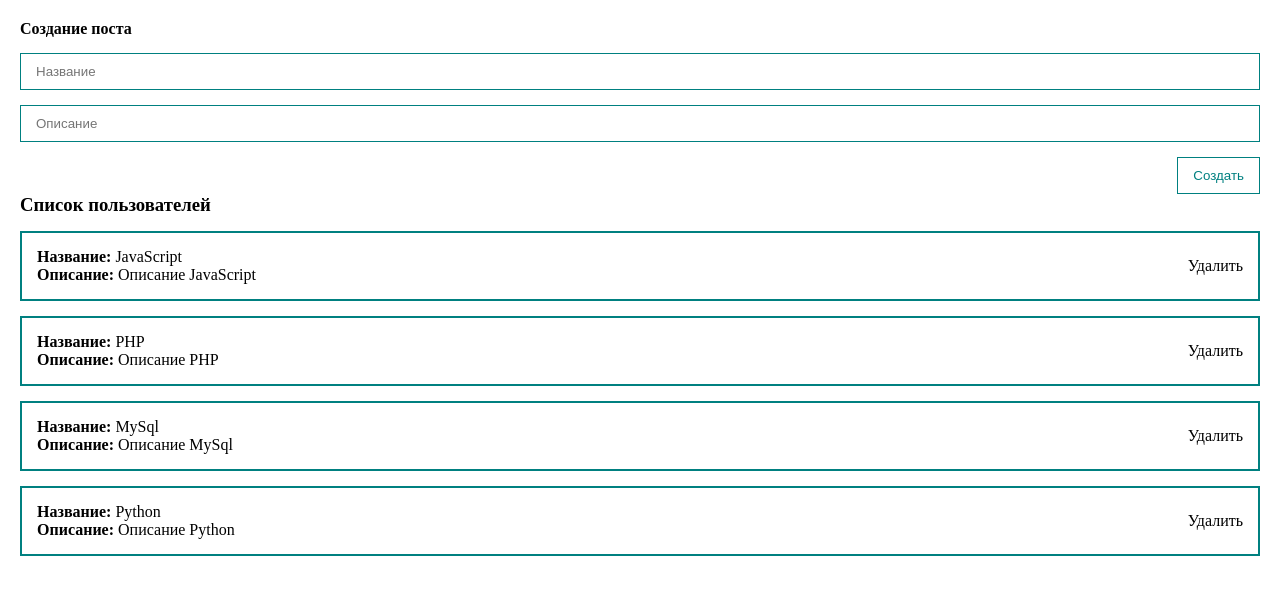
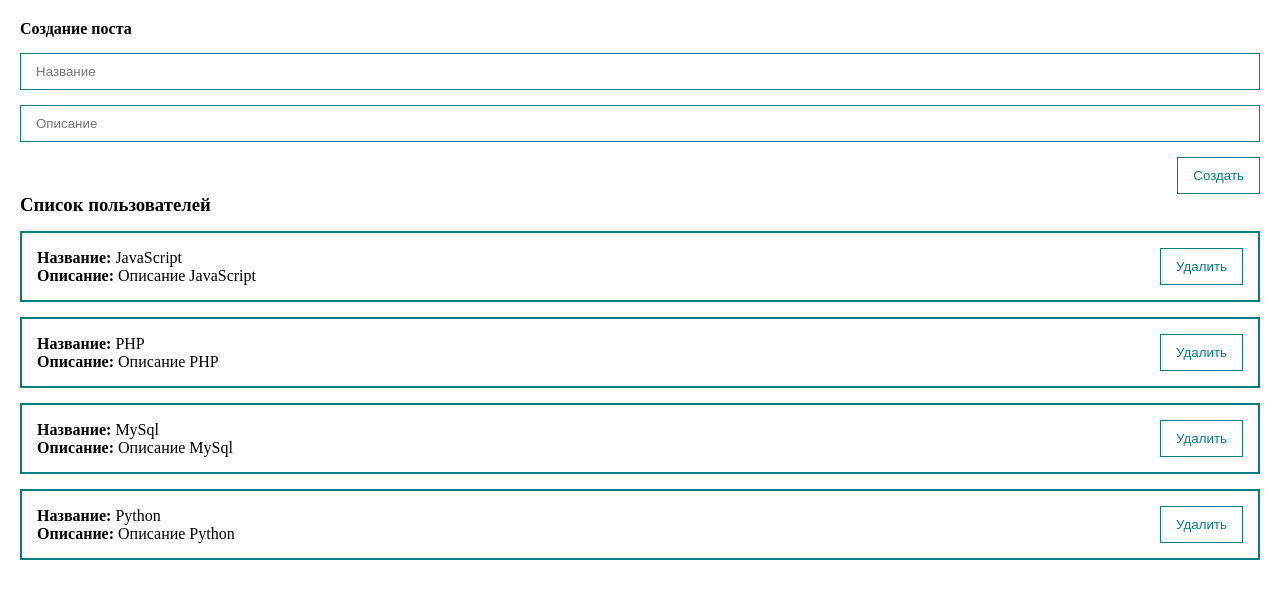
Before and after one commit to vsereda/vue3-course, a Vue app: page / in a window 1280 px wide. Shown: the top 598 px of the page. Built offline with nearby package versions, Linux system fonts and the light colour scheme.

Commit message:
53:55 UI library

```diff
--- a/src/components/PostForm.vue
+++ b/src/components/PostForm.vue
@@ -13,18 +13,21 @@
         type="text"
         placeholder="Описание"
     >
-    <button
-        class="btn"
+    <my-button
+        style="align-self: flex-end; margin-top: 15px"
         @click="CreatePost"
     >
       Создать
-    </button>
+    </my-button>
   </form>
 </template>
 
 <script>
+import MyButton from "@/components/UI/MyButton";
+
 export default {
   name: "PostForm",
+  components: {MyButton},
   data() {
     return {
       post: {
@@ -53,15 +56,6 @@
   flex-direction: column;
 }
 
-.btn {
-  margin-top: 15px;
-  align-self: flex-end;
-  padding: 10px 15px;
-  background: none;
-  color: teal;
-  border: 1px solid teal;
-}
-
 .input {
   width: 100%;
   border: 1px solid teal;
--- a/src/components/PostItem.vue
+++ b/src/components/PostItem.vue
@@ -4,13 +4,15 @@
       <div><strong>Название:</strong> {{ post.title }}</div>
       <div><strong>Описание:</strong> {{ post.description }}</div>
     </div>
-    <div class="post__btns">Удалить</div>
+    <my-button class="post__btns">Удалить</my-button>
   </div>
 </template>
 
 <script>
+import MyButton from "@/components/UI/MyButton";
 export default {
   name: "PostItem",
+  components: {MyButton},
   props: {
     post: {
       type: Object,
--- /dev/null
+++ b/src/components/UI/MyButton.vue
@@ -0,0 +1,21 @@
+<template>
+  <button class="btn">
+    <slot></slot>
+  </button>
+</template>
+
+<script>
+export default {
+  name: "MyButton"
+}
+</script>
+
+<style scoped>
+.btn {
+  align-self: flex-end;
+  padding: 10px 15px;
+  background: none;
+  color: teal;
+  border: 1px solid teal;
+}
+</style>
```
